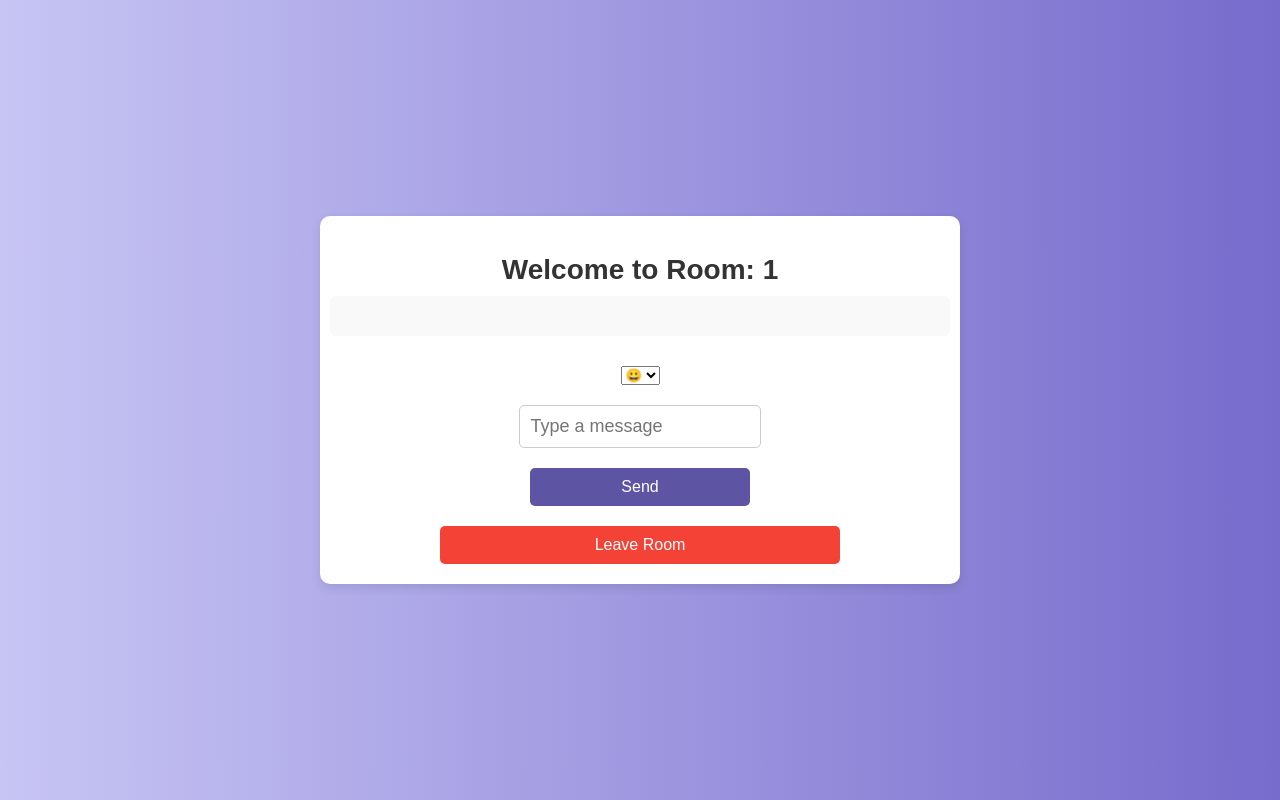
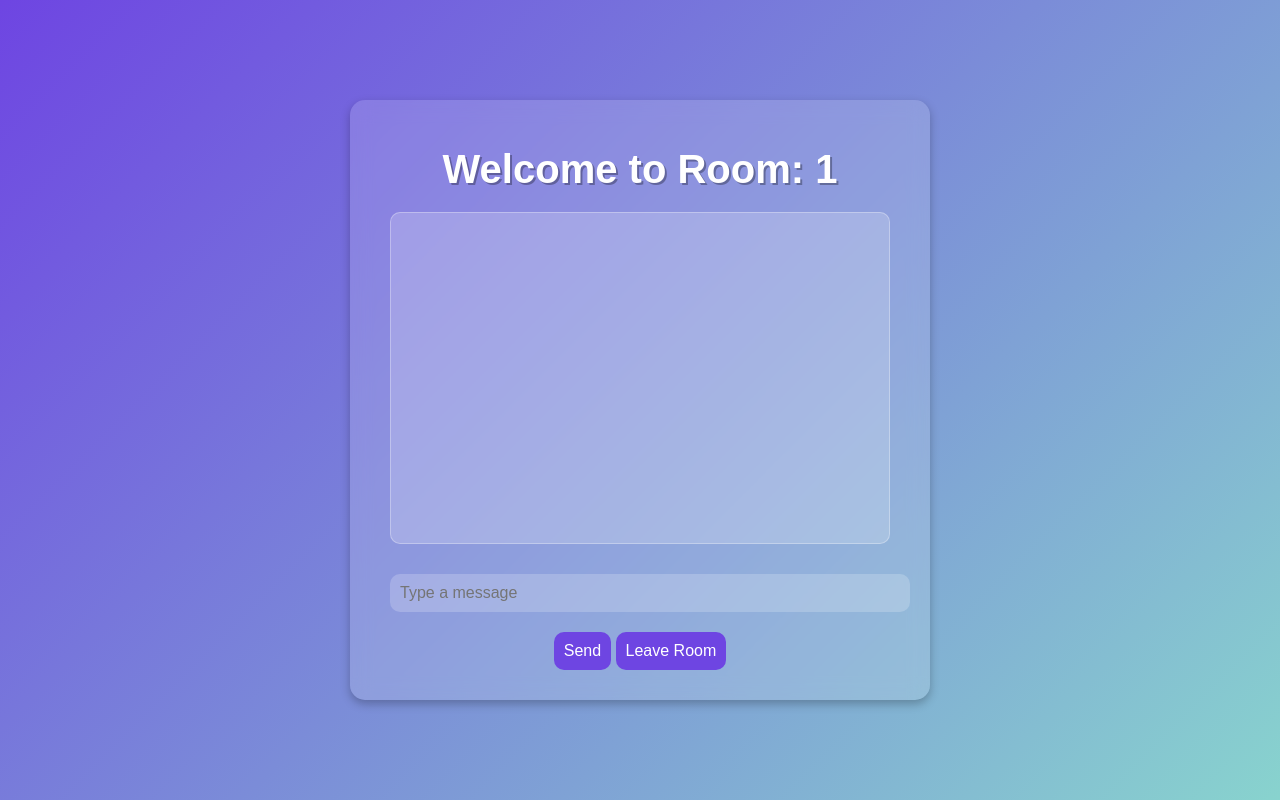
Before and after one commit to Brandon-Hosier/Chat_App_Py, a Flask app: page /chat/1 in a window 1280 px wide. Run offline with Flask 3, Linux system fonts and the light colour scheme; a user stored in the database is signed in; some libraries are stand-ins or nearby versions.

Commit message:
old update

```diff
--- a/app.py
+++ b/app.py
@@ -68,14 +68,10 @@ def home():
     return render_template('index.html', username=session['user'])
 
 # Route: Chat Room
-@app.route('/chat/<room_code>', methods=['GET', 'POST'])
+@app.route('/chat/<room_code>')
 def chat(room_code):
     if 'user' not in session:  # Redirect to login if user is not logged in
         return redirect(url_for('login'))
-
-    if request.method == 'POST':
-        message = request.form['message']  # This will capture both text and emoji from the input field
-        socketio.emit('message', {'room': room_code, 'username': session['user'], 'message': message})
 
     return render_template('chat.html', room_code=room_code, username=session['user'])
 
--- a/static/css/style.css
+++ b/static/css/style.css
@@ -1,233 +1,97 @@
-/* General Body Styles */
+/* Base styles */
 body {
-    font-family: Raleway, sans-serif; /* Use the same font family from the login page */
-    background: linear-gradient(90deg, #C7C5F4, #776BCC); /* Gradient background from the login page */
-    color: #333;
+    font-family: 'Arial', sans-serif;
     margin: 0;
     padding: 0;
     display: flex;
     justify-content: center;
     align-items: center;
     height: 100vh;
+    background: linear-gradient(135deg, #6e45e2, #88d3ce);
+    color: #fff;
 }
 
-/* Container for the chat application */
+/* Container for centralizing content */
 .container {
-    background-color: white;
-    border-radius: 10px;
-    width: 80%;
-    max-width: 600px;
-    padding: 20px;
-    box-shadow: 0px 4px 10px rgba(0, 0, 0, 0.1);
-    overflow: hidden;
-    display: flex;
-    flex-direction: column;
-    align-items: center;
+    text-align: center;
+    background: rgba(255, 255, 255, 0.15);
+    backdrop-filter: blur(10px);
+    padding: 20px 40px;
+    border-radius: 15px;
+    box-shadow: 0px 4px 10px rgba(0, 0, 0, 0.25);
+    width: 90%;
+    max-width: 500px;
 }
 
-/* Title of the chat room */
-h1 {
-    font-size: 24px;
-    margin-bottom: 10px;
-    text-align: center;
-    color: #333;
+/* Chat message area */
+#chat {
+    height: 300px;
+    overflow-y: auto;
+    border: 1px solid rgba(255, 255, 255, 0.3);
+    margin: 20px 0;
+    padding: 15px;
+    background: rgba(255, 255, 255, 0.2);
+    border-radius: 10px;
 }
 
-/* The chat messages display area */
-#chat {
-    width: 100%;
-    max-height: 400px;
-    overflow-y: auto;
-    margin-bottom: 20px;
-    padding: 10px;
-    background-color: #f9f9f9;
-    border-radius: 5px;
-}
-
-/* Individual message styling */
+/* Chat messages */
 #messages {
-    list-style-type: none;
+    list-style: none;
     padding: 0;
-    margin: 0;
+    color: #fff;
 }
 
 #messages li {
-    padding: 8px;
-    margin-bottom: 8px;
-    background-color: #e6e6e6;
-    border-radius: 5px;
+    margin: 10px 0;
+    padding: 10px;
+    background: rgba(255, 255, 255, 0.25);
+    border-radius: 10px;
     word-wrap: break-word;
+    text-align: left;
 }
 
-/* Input and button styling */
-input[type="text"] {
-    width: calc(100% - 110px);
+/* Form inputs and buttons */
+input, button {
     padding: 10px;
-    border-radius: 5px;
-    border: 1px solid #ccc;
+    margin: 10px 0;
+    border: none;
+    border-radius: 10px;
     font-size: 16px;
-    margin-right: 10px;
-    margin-bottom: 20px;
+}
+
+input {
+    width: 100%;
+    background: rgba(255, 255, 255, 0.2);
+    color: #fff;
+    outline: none;
 }
 
 button {
-    padding: 10px 15px;
-    border: none;
-    border-radius: 5px;
-    background-color: #4CAF50;
-    color: white;
-    font-size: 16px;
+    background: #6e45e2;
+    color: #fff;
     cursor: pointer;
-    transition: background-color 0.3s ease;
+    transition: all 0.3s ease;
 }
 
 button:hover {
-    background-color: #45a049;
+    background: #88d3ce;
 }
 
-button:disabled {
-    background-color: #aaa;
-    cursor: not-allowed;
+/* Title styling */
+h1 {
+    font-size: 2.5rem;
+    margin-bottom: 20px;
+    color: #fff;
+    text-shadow: 2px 2px rgba(0, 0, 0, 0.3);
 }
 
-/* Emoji Buttons Styling */
-.emoji-buttons {
-    margin-top: 10px;
-    display: flex;
-    justify-content: center;
-    margin-bottom: 10px;
+/* Media query for responsiveness */
+@media (max-width: 768px) {
+    #chat {
+        height: 250px;
+    }
+
+    h1 {
+        font-size: 2rem;
+    }
 }
-
-.emojiBtn {
-    background: none;
-    border: none;
-    font-size: 24px;
-    margin: 5px;
-    cursor: pointer;
-    padding: 10px;
-    transition: background-color 0.3s ease;
-}
-
-.emojiBtn:hover {
-    background-color: rgba(255, 255, 255, 0.2);
-    border-radius: 50%;
-}
-
-/* Leave Button Styling */
-#leaveBtn {
-    background-color: #f44336;
-}
-
-#leaveBtn:hover {
-    background-color: #e53935;
-}
-
-/* Ensure input field grows to fill available space */
-input[type="text"]:focus {
-    outline: none;
-    border-color: #4CAF50;
-}
-
-/* Additional Styling for Layout */
-.container {
-    text-align: center;
-}
-
-input[type="text"] {
-    width: 80%;
-    max-width: 400px;
-    margin-bottom: 15px;
-    font-size: 18px;
-}
-
-button {
-    margin-top: 10px;
-}
-
-#messages {
-    margin-bottom: 20px;
-}
-
-#leaveBtn {
-    margin-top: 20px;
-    background-color: #f44336;
-    color: white;
-}
-
-/* Scrollbar Styling for Chat */
-#chat::-webkit-scrollbar {
-    width: 8px;
-}
-
-#chat::-webkit-scrollbar-thumb {
-    background-color: #888;
-    border-radius: 5px;
-}
-
-#chat::-webkit-scrollbar-thumb:hover {
-    background-color: #555;
-}
-
-/* Emoji Buttons Styling */
-.emoji-buttons {
-    display: flex;
-    justify-content: center;
-    margin-bottom: 10px;
-}
-
-.emoji-buttons button {
-    background: none;
-    border: none;
-    font-size: 24px;
-    margin: 5px;
-    cursor: pointer;
-    padding: 10px;
-    transition: background-color 0.3s ease;
-}
-
-.emoji-buttons button:hover {
-    background-color: rgba(255, 255, 255, 0.2);
-    border-radius: 50%;
-}
-
-/* Additional Styling for Login and Register Pages (if needed) */
-
-/* Login and Register Pages */
-h1 {
-    font-size: 28px;
-    color: #333;
-}
-
-/* Style the login and register forms */
-form {
-    display: flex;
-    flex-direction: column;
-    align-items: center;
-}
-
-input[type="text"], input[type="password"] {
-    padding: 10px;
-    margin: 10px;
-    border-radius: 5px;
-    border: 1px solid #ccc;
-    width: 80%;
-    max-width: 400px;
-}
-
-button {
-    padding: 10px 20px;
-    background-color: #5D54A4;
-    color: white;
-    border: none;
-    border-radius: 5px;
-    width: 80%;
-    max-width: 400px;
-}
-
-button:hover {
-    background-color: #6A679E;
-}
-
-.feedback {
-    color: #FF0000;
-}
--- a/templates/chat.html
+++ b/templates/chat.html
@@ -5,6 +5,7 @@
     <meta name="viewport" content="width=device-width, initial-scale=1.0">
     <title>Chat Room</title>
     <link rel="stylesheet" href="/static/css/style.css">
+    <script src="https://cdn.socket.io/4.5.1/socket.io.min.js"></script>
 </head>
 <body>
     <div class="container">
@@ -12,99 +13,45 @@
         <div id="chat">
             <ul id="messages"></ul>
         </div>
-        <form method="POST">
-            <div class="emoji-buttons">
-                <select>
-                        <option value="😀">😀</option>
-                        <option value="😁">😁</option>
-                        <option value="😂">😂</option>
-                        <option value="😃">😃</option>
-                        <option value="😄">😄</option>
-                        <option value="😅">😅</option>
-                        <option value="😆">😆</option>
-                        <option value="😉">😉</option>
-                        <option value="😊">😊</option>
-                        <option value="😋">😋</option>
-                        <option value="😎">😎</option>
-                        <option value="😍">😍</option>
-                        <option value="😘">😘</option>
-                        <option value="😗">😗</option>
-                        <option value="😙">😙</option>
-                        <option value="😚">😚</option>
-                        <option value="😜">😜</option>
-                        <option value="😝">😝</option>
-                        <option value="😛">😛</option>
-                        <option value="🤑">🤑</option>
-                        <option value="🤗">🤗</option>
-                        <option value="🤔">🤔</option>
-                        <option value="🤩">🤩</option>
-                        <option value="🤪">🤪</option>
-                        <option value="🤨">🤨</option>
-                        <option value="😐">😐</option>
-                        <option value="😑">😑</option>
-                        <option value="😶">😶</option>
-                        <option value="🙄">🙄</option>
-                        <option value="😏">😏</option>
-                        <option value="😒">😒</option>
-                        <option value="😞">😞</option>
-                        <option value="😔">😔</option>
-                        <option value="😟">😟</option>
-                        <option value="😕">😕</option>
-                        <option value="🙁">🙁</option>
-                        <option value="☹️">☹️</option>
-                        <option value="😣">😣</option>
-                        <option value="😖">😖</option>
-                        <option value="😫">😫</option>
-                        <option value="😩">😩</option>
-                        <option value="🥺">🥺</option>
-                        <option value="😭">😭</option>
-                        <option value="😤">😤</option>
-                        <option value="😠">😠</option>
-                        <option value="😡">😡</option>
-                        <option value="🤬">🤬</option>
-                        <option value="🤯">🤯</option>
-                        <option value="😳">😳</option>
-                        <option value="🥵">🥵</option>
-                        <option value="🥶">🥶</option>
-                        <option value="😱">😱</option>
-                        <option value="😨">😨</option>
-                        <option value="😰">😰</option>
-                        <option value="😥">😥</option>
-                        <option value="😓">😓</option>
-                        <option value="🤤">🤤</option>
-                        <option value="😪">😪</option>
-                        <option value="😴">😴</option>
-                </select>
-            </div>
-        </form>
-        <form method="POST">
-            <input id="message" name="message" type="text" placeholder="Type a message" required>
-            <button type="submit">Send</button>
-        </form>
+        <input id="message" type="text" placeholder="Type a message" required>
+        <button id="sendBtn">Send</button>
         <button id="leaveBtn">Leave Room</button>
     </div>
 
+
     <script>
         const socket = io();
+
         const room = "{{ room_code }}";
-        const username = "{{ username }}";
+        const username = "{{ username }}";  // Get the username from the session
+        const messageInput = document.getElementById('message');
+        const messagesList = document.getElementById('messages');
+
+        // Join the room when the page loads
         socket.emit('join', { room, username });
 
-        socket.on('message', (msg) => {
-            const li = document.createElement('li');
-            li.textContent = msg;
-            document.getElementById('messages').appendChild(li);
-        });
+        // Handle sending a message
+        document.getElementById('sendBtn').onclick = () => {
+            const message = messageInput.value.trim();
+            if (message) {
+                socket.emit('message', { room, username, message });  // Send message to server
+                messageInput.value = '';  // Clear the input field
+            }
+        };
 
+        // Handle leaving the room
         document.getElementById('leaveBtn').onclick = () => {
             socket.emit('leave', { room, username });
             window.location.href = '/';
         };
 
-        function addEmoji(emoji) {
-            const messageInput = document.getElementById('message');
-            messageInput.value += emoji;
-        }
+        // Display received messages
+        socket.on('message', (msg) => {
+            const li = document.createElement('li');
+            li.textContent = msg;
+            messagesList.appendChild(li);
+            messagesList.scrollTop = messagesList.scrollHeight;  // Auto-scroll to the latest message
+        });
     </script>
 </body>
 </html>
```
